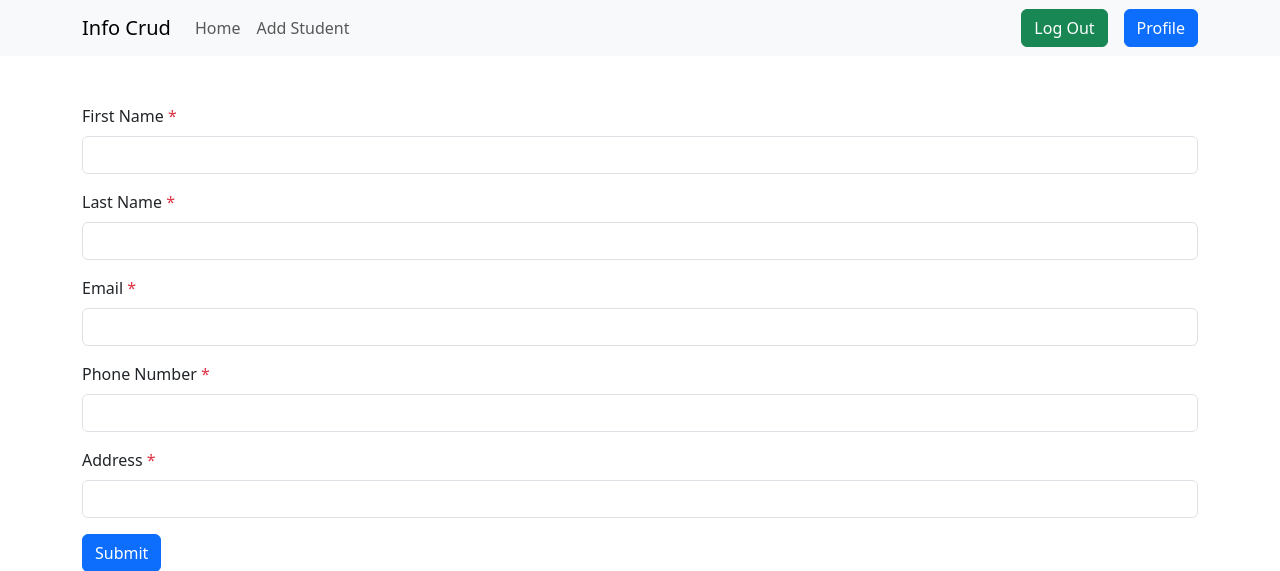
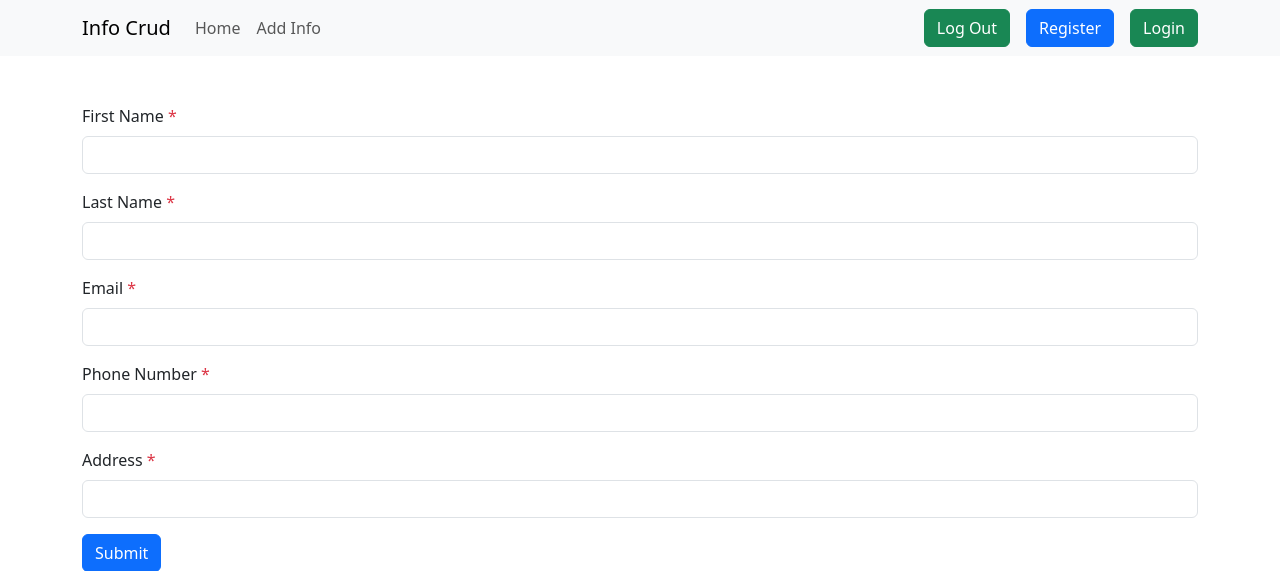
Before and after one commit to moeen-dev/Attachment, a PHP site: page /add-info.php in a window 1280 px wide. Shown: the top 571 px of the page. Run offline with PHP 8.4, Linux system fonts and the light colour scheme; the visitor is signed in with stand-in values (Sample User, id 1).

Commit message:
Update: Adding logout function and complete small issues on php-task-05

```diff
--- a/php task 05/add-info.php
+++ b/php task 05/add-info.php
@@ -1,6 +1,10 @@
 <?php
 session_start();
 include_once 'controller/db.php';
+if (!isset($_SESSION['email'])) {
+    header("Location: login.php");
+    exit;
+}
 ?>
 
 
--- /dev/null
+++ b/php task 05/controller/logout.php
@@ -0,0 +1,6 @@
+<?php
+
+session_start();
+session_destroy();
+
+header("Location: ../index.php");
--- a/php task 05/edit-info.php
+++ b/php task 05/edit-info.php
@@ -1,7 +1,10 @@
 <?php
 session_start();
 include_once 'controller/db.php';
-
+if (!isset($_SESSION['email'])) {
+    header("Location: login.php");
+    exit;
+}
 ?>
 
 
--- a/php task 05/index.php
+++ b/php task 05/index.php
@@ -28,7 +28,10 @@ include_once "controller/db.php";
         }
         ?>
 
-        <a href="add-info.php" class="btn btn-primary mb-3 mt-3">Add Info</a>
+        <?php if (isset($_SESSION['email'])): ?>
+            <a href="add-info.php" class="btn btn-primary mb-3 mt-3">Add Info</a>
+        <?php endif; ?>
+
         <div class="row">
             <div class="col-lg-12">
                 <table class="table table-success table-striped">
--- a/php task 05/login.php
+++ b/php task 05/login.php
@@ -31,7 +31,7 @@ include_once 'partials/head.php';
             <div class="col-lg-6">
                 <div class="card">
                     <div class="card-body">
-                        <h4 class="text-center mb-4">Please Login!</h4>
+                        <h4 class="text-center mb-4">Create Your Account</h4>
                         <!-- Login Form -->
                         <form action="controller/authcontroller.php" method="POST">
                             <!-- Email Field -->
--- a/php task 05/partials/nav.php
+++ b/php task 05/partials/nav.php
@@ -8,15 +8,18 @@
         <div class="collapse navbar-collapse" id="navbarSupportedContent">
             <ul class="navbar-nav me-auto mb-2 mb-lg-0">
                 <li class="nav-item">
-                    <a href="" class="nav-link">Home</a>
+                    <a href="./index.php" class="nav-link">Home</a>
                 </li>
                 <li class="nav-item">
-                    <a href="" class="nav-link">Add Student</a>
+                    <a href="./add-info.php" class="nav-link">Add Info</a>
                 </li>
             </ul>
             <div class="d-flex gap-3">
-                <a href="" class="btn btn-success">Log Out</a>
-                <a href="" class="btn btn-primary">Profile</a>
+                <?php if (isset($_SESSION['email'])): ?>
+                    <a href="controller/logout.php" class="btn btn-success">Log Out</a>
+                <?php endif; ?>
+                <a href="./register.php" class="btn btn-primary">Register</a>
+                <a href="./login.php" class="btn btn-success">Login</a>
             </div>
         </div>
     </div>
--- a/php task 05/register.php
+++ b/php task 05/register.php
@@ -11,6 +11,9 @@ include_once 'partials/head.php';
 ?>
 
 <body>
+    <?php
+    include_once 'partials/nav.php';
+    ?>
     <div class="container mt-5">
         <?php
         // Error message
```
